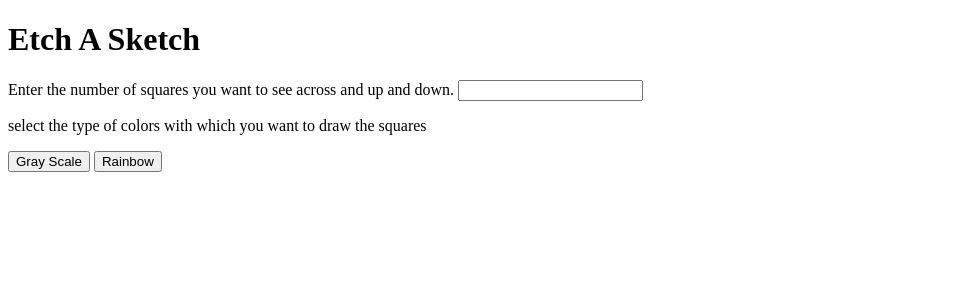
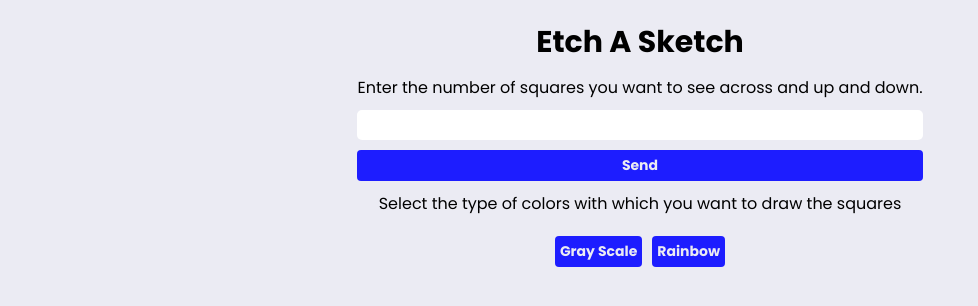
Before and after one commit to guille-carras/Etch-a-Sketch, a plain HTML site: page index.html in a window 1280 px wide. Shown: the whole page, without its empty margins (0-978 px from the left). Drawn offline with Linux system fonts and the light colour scheme.

Commit message:
Adding styles

```diff
--- a/index.html
+++ b/index.html
@@ -4,19 +4,26 @@
     <meta charset="UTF-8">
     <meta name="viewport" content="width=device-width, initial-scale=1.0">
     <link rel="stylesheet" href="style.css">
+    <link rel="preconnect" href="https://fonts.googleapis.com">
+<link rel="preconnect" href="https://fonts.gstatic.com" crossorigin>
+<link href="https://fonts.googleapis.com/css2?family=Poppins:ital,wght@0,100;0,200;0,300;0,400;0,500;0,600;0,700;0,800;0,900;1,100;1,200;1,300;1,400;1,500;1,600;1,700;1,800;1,900&display=swap" rel="stylesheet">
     <script src="./main.js" defer></script>
     <title>Etch A Sketch</title>
 </head>
 <body>
     <h1>Etch A Sketch</h1>
-    <div>
+    <div class="first-section">
         <label for="NumberDivs">Enter the number of squares you want to see across and up and down.</label>
         <input type="text" name="NumberDivs">
+        <button>Send</button>
     </div>
-    <div>
-        <p>select the type of colors with which you want to draw the squares</p>
-        <button>Gray Scale</button>
-        <button>Rainbow</button>
+    <div class="second-section">
+        <p>Select the type of colors with which you want to draw the squares</p>
+        <div>
+            <button>Gray Scale</button>
+            <button>Rainbow</button>
+        </div>
+
     </div>
     <div id="container">
 
--- a/style.css
+++ b/style.css
@@ -0,0 +1,67 @@
+* {
+    margin: 0;
+    padding: 0;
+    box-sizing: border-box;
+    font-family: "Poppins", sans-serif;
+}
+
+html {
+    background-color: rgb(235, 235, 243);
+    font-size: 10px;
+}
+
+body {
+    display: flex;
+    flex-direction: column;
+    align-items: center;
+    padding: 2rem;
+    height: 100vh;
+    width: 100vw;
+    gap: 1rem;
+}
+
+h1 {
+    font-size: 3rem;
+}
+
+.first-section {
+    display: flex;
+    flex-direction: column;
+    gap: 1rem;
+}
+
+.first-section input {
+    padding: 0.5rem;
+    border: none;
+    border-radius: 0.5rem;
+}
+
+p, label {
+    font-size: 1.6rem;
+}
+
+.second-section {
+    display: flex;
+    flex-direction: column;
+    align-items: center;
+    gap: 2rem;
+}
+
+.second-section div {
+    display: flex;
+    gap: 0 1rem;
+}
+
+.first-section button, .second-section button {
+    padding: 0.5rem;
+    background-color: rgb(29, 29, 255);
+    border: none;
+    border-radius: 0.4rem;
+    color: rgb(235, 235, 243);
+    font-size: 1.4rem;
+    font-weight: bold;
+}
+
+button:hover {
+    border: 0.2rem solid black;
+}
```
